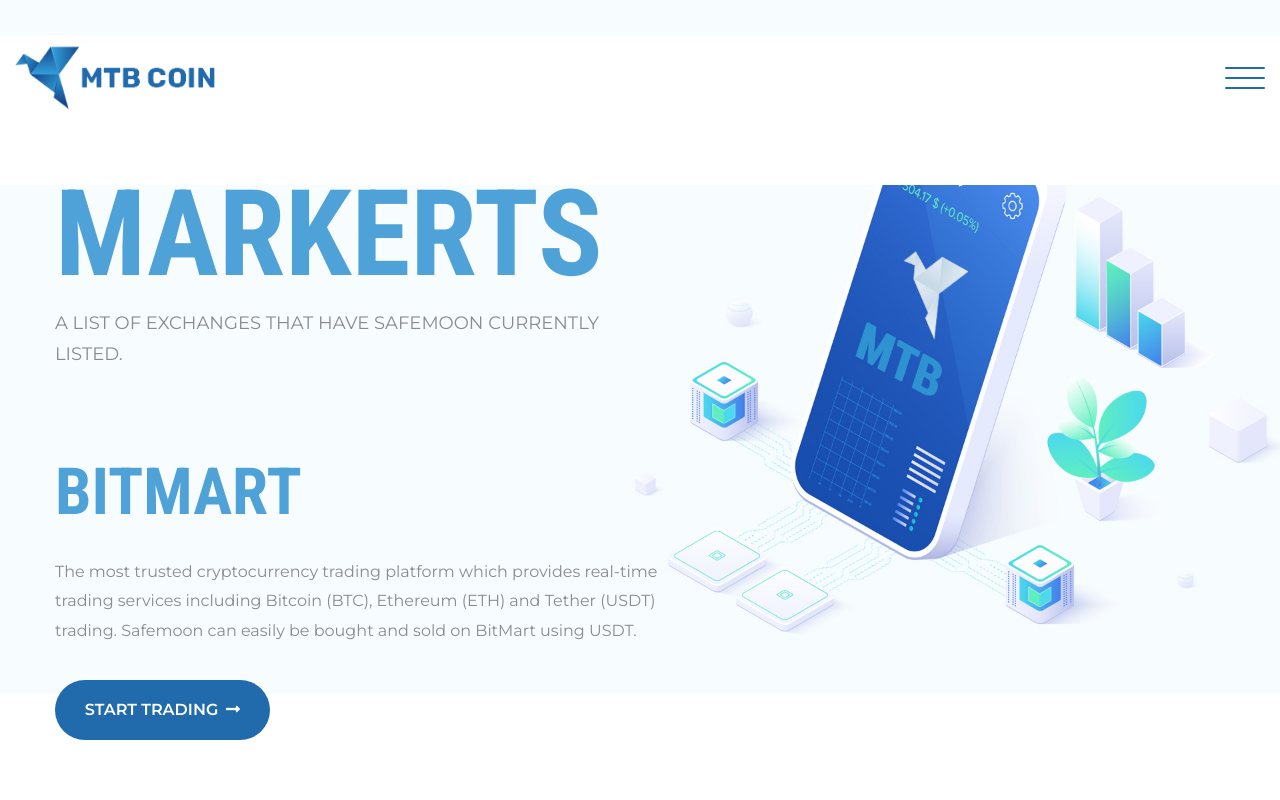
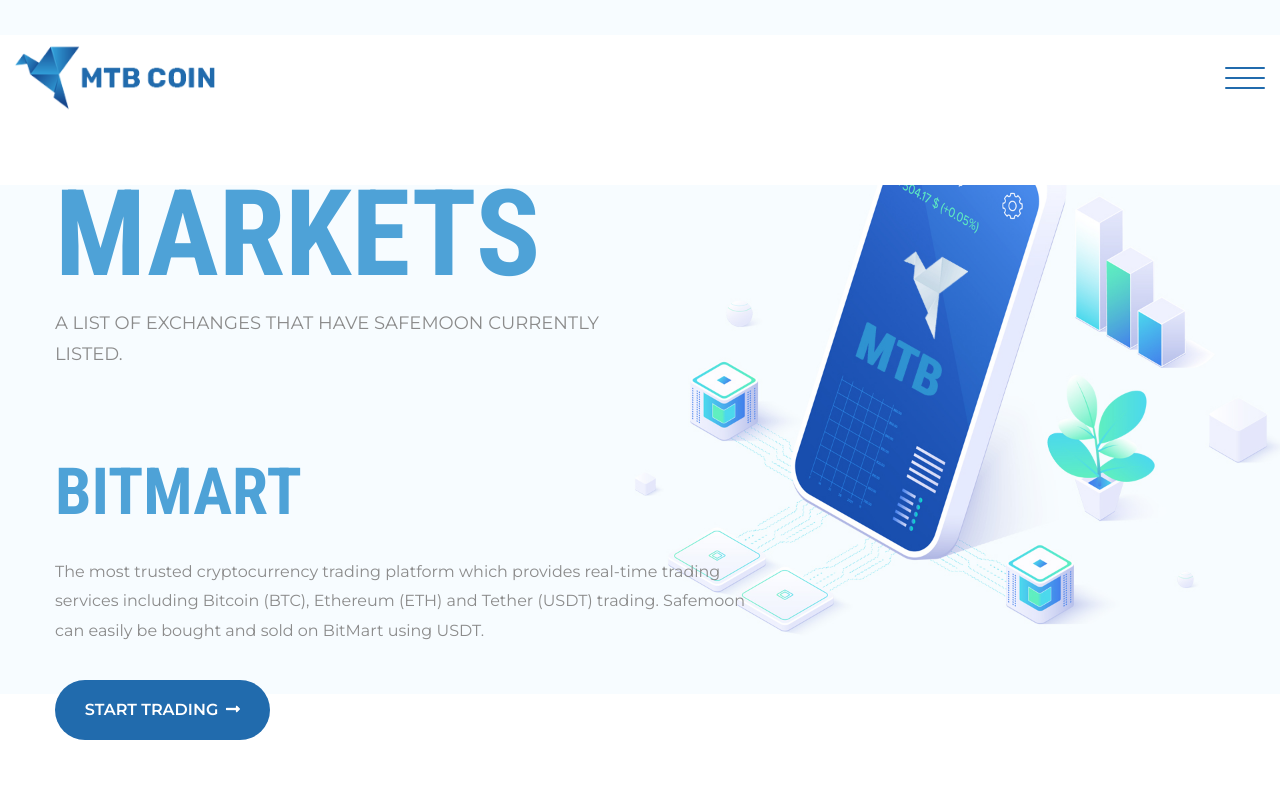
Before and after one commit to arrivalus/mtb_coin, a React (Create React App) app: page /markets in a window 1280 px wide. Shown: the top 800 px of the page. Built offline with nearby package versions, Linux system fonts and the light colour scheme.

Commit message:
header mobile

```diff
--- a/src/Markets.tsx
+++ b/src/Markets.tsx
@@ -60,7 +60,7 @@
                     className="firstmain__title wow fadeInUp"
                     data-wow-duration="2s"
                   >
-                    markerts
+                    markets
                   </motion.h1>
                   <motion.div
                     variants={upAnimation}
--- a/src/components/Header.tsx
+++ b/src/components/Header.tsx
@@ -10,11 +10,13 @@
   DrawerContent,
   DrawerCloseButton,
   useDisclosure,
+  useMediaQuery,
 } from "@chakra-ui/react";
 
 function Header(props: any) {
-  const heightSizes = [150, 80];
-  const topSizes = [35, 0];
+  const [isSmallerThan460] = useMediaQuery("(max-width: 460px)");
+  const heightSizes = isSmallerThan460 ? [70, 70] : [150, 80];
+  const topSizes = isSmallerThan460 ? [0, 0] : [35, 0];
   const imgWidthSizes = [300, 150];
   const backgroundVariants = ["blue", "white"];
   const myHeight = useTransform(props.scrollY, props.offSetY, heightSizes);
--- a/src/css/style.scss
+++ b/src/css/style.scss
@@ -528,7 +528,7 @@
     }
   }
   &__left {
-    max-width: 640px;
+    max-width: 700px;
     margin-bottom: 15px;
   }
   &__title {
```
